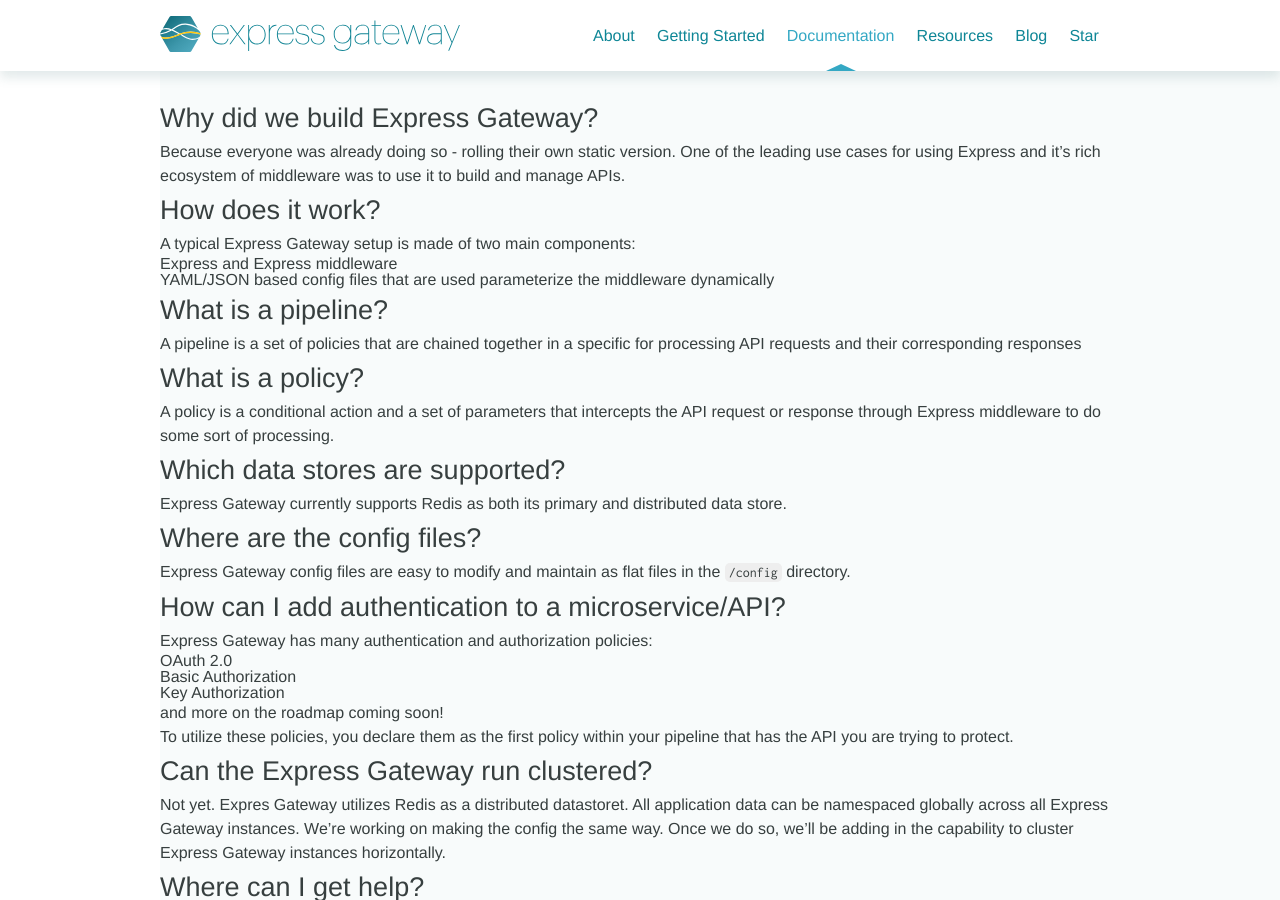
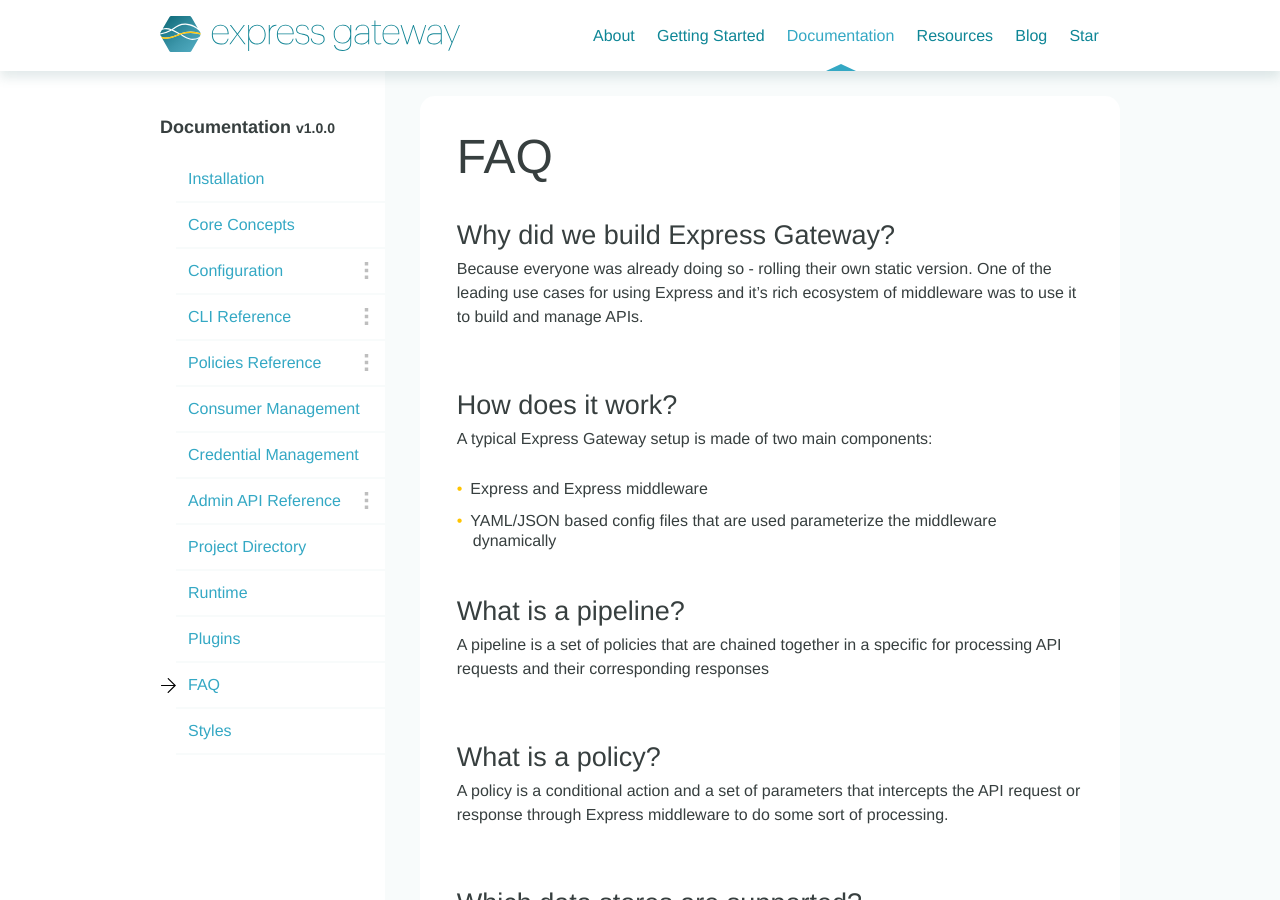
Before and after one commit to ExpressGateway/express-gateway.io, a Jekyll site: the page built from docs/faq.md, in a window 1280 px wide and 900 px high. Built offline with Jekyll 4.4.1, drawn with Linux system fonts in a browser that asks for light colours; nearby versions of some CDN libraries; some web fonts are replaced; comment, search, counter and statistics services are not loaded; some of the changed lines change nothing that is shown.

Commit message:
plugin doc + FAQ fix (#65)
* plugin doc

````diff
--- a/docs/faq.md
+++ b/docs/faq.md
@@ -1,5 +1,5 @@
 ---
-layout: documentation
+layout: doc-section
 title: "FAQ"
 doc-order: 30.0
 ---
--- /dev/null
+++ b/docs/plugins.md
@@ -0,0 +1,61 @@
+---
+layout: doc-section
+title:  "Plugins"
+doc-order: 25.0
+---
+### Plugins (Coming soon)
+
+Plugin is the way Express Gateway can be extended.
+This feature has a top priority in our [Roadmap](https://waffle.io/ExpressGateway/express-gateway).
+
+### Plugin Structure
+At this point we have all policies, condition etc. built into Express Gateway core.
+
+So Plugin can have all or some of those:
+* Policies (&nbsp; [Policy Reference](./policies))
+* Conditions [Pipeline and Conditions Reference](./configuration/policies))
+* Models for new Entities &nbsp; [Consumer Management](./consumer-management))
+* Custom route handlers
+* Authentication\Authorization providers
+
+
+### Installing a Plugin (Draft)
+
+#### Well known plugin
+
+In Express Gateway you need to whitelist policies that are allowed to use in pipelines.
+[Policies Configuration](./configuration/policies)
+
+With plugin System Express Gateway will try to find and install package that follows convention `express-gateway-plugin-${policy_name}`
+
+##### Example installing well known plugin:
+Let say in gateway.config.yml we have
+```yml
+policies:
+    - key-auth
+    - proxy
+    - xml-json
+```
+
+`xml-json` is not built into Core.
+
+
+Express Gateway will automatically do `npm i express-gateway-plugin-xml-json` and enable it.
+
+### Custom plugins
+In case you need parameters for your plugin it will be advanced format declaring plugins
+
+##### Example: Advanced plugin
+in system.config.yml it will be
+```yml
+plugins:
+    -
+        package: loadbalanced-proxy # anything that npm can install, like git url etc.
+        # parameters required by plugin
+        discoveryEndpoint: '10.10.10.10'
+        healthCheckInterval: 30
+        # other parameters
+```
+Express Gateway will do `npm i loadbalanced-proxy` and run it with all paramters configured for this plugin.
+
+### Development Guide (Coming Soon)
````
